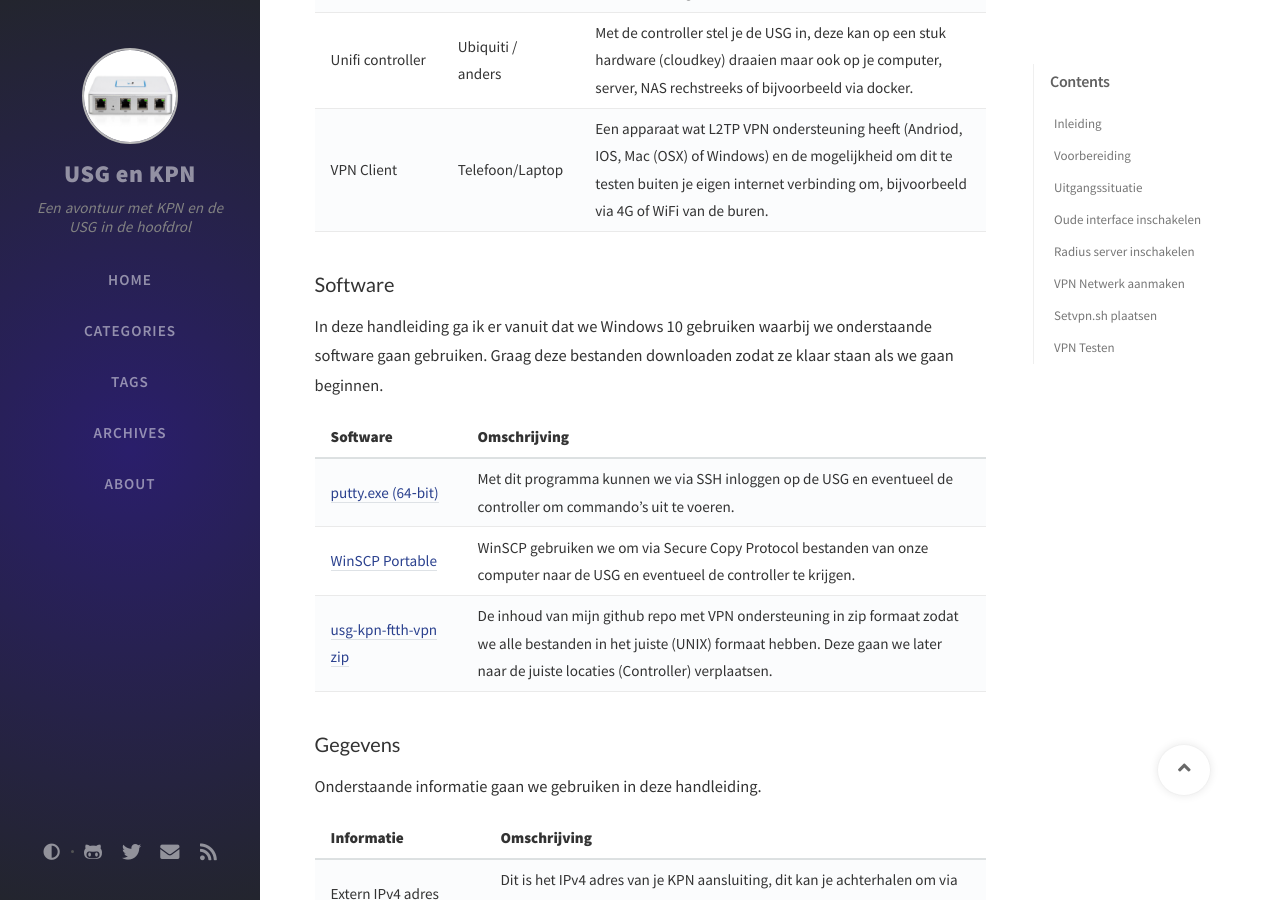
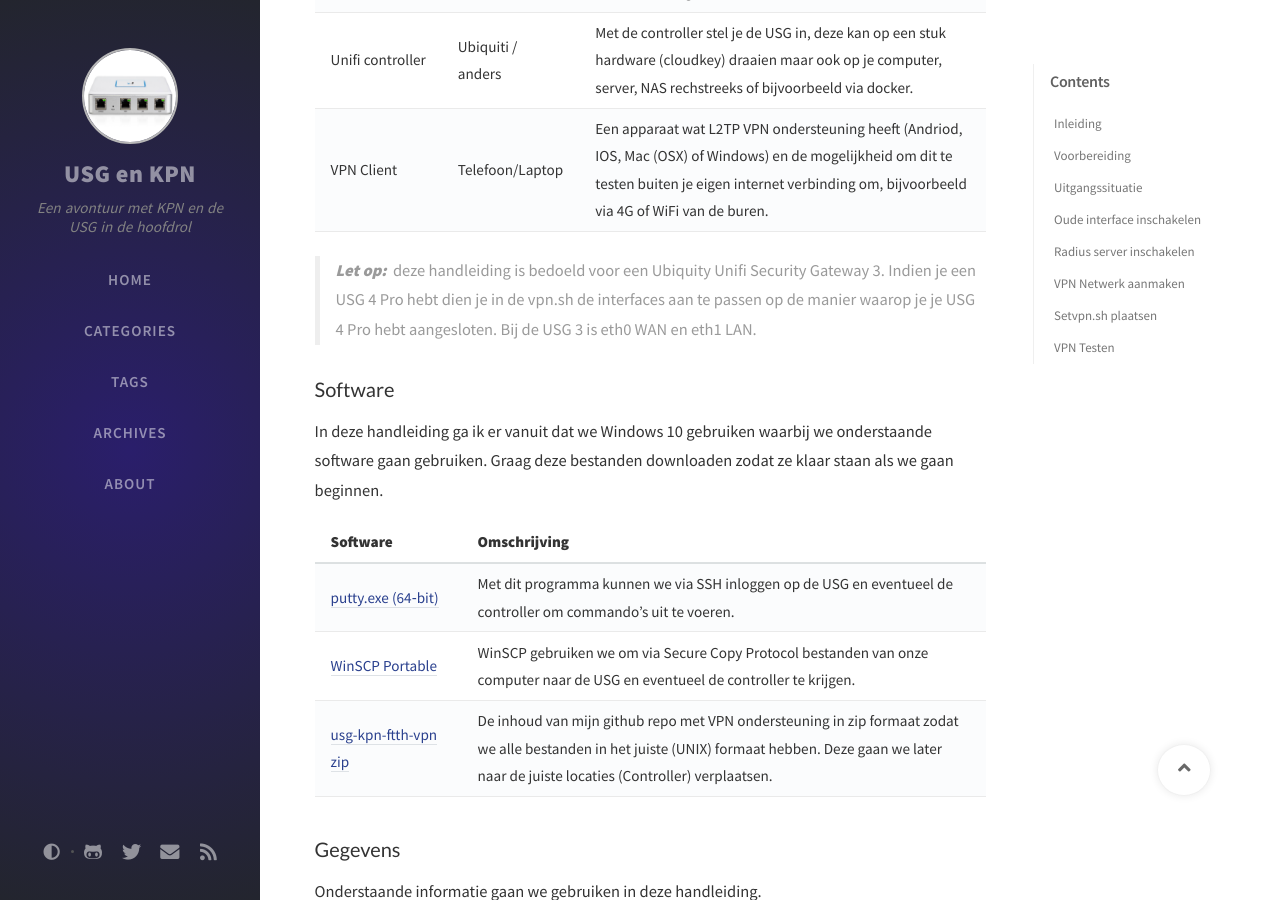
Before and after one commit to coolhva/usg-kpn-ftth, a Jekyll site: the page built from _posts/2021-01-18-unifi-security-gateway-kpn-l2tp-vpn.md, in a window 1280 px wide and 900 px high, scrolled down 1000 px. Built offline with Jekyll 4.4.1, drawn with Linux system fonts in a browser that asks for light colours; nearby versions of some CDN libraries; comment, search, counter and statistics services are not loaded.

Commit message:
Update 2021-01-18-unifi-security-gateway-kpn-l2tp-vpn.md

```diff
--- a/_posts/2021-01-18-unifi-security-gateway-kpn-l2tp-vpn.md
+++ b/_posts/2021-01-18-unifi-security-gateway-kpn-l2tp-vpn.md
@@ -30,6 +30,8 @@
 |USG&nbsp;Router|Ubiquiti|Dit is de Ubiquiti Unifi security gateway (USG) die internet en IPTV verzorgt.|
 |Unifi&nbsp;controller|Ubiquiti / anders|Met de controller stel je de USG in, deze kan op een stuk hardware (cloudkey) draaien maar ook op je computer, server, NAS rechstreeks of bijvoorbeeld via docker.|
 |VPN Client|Telefoon/Laptop|Een apparaat wat L2TP VPN ondersteuning heeft (Andriod, IOS, Mac (OSX) of Windows) en de mogelijkheid om dit te testen buiten je eigen internet verbinding om, bijvoorbeeld via 4G of WiFi van de buren.|
+
+> ***Let op:*** deze handleiding is bedoeld voor een Ubiquity Unifi Security Gateway 3. Indien je een USG 4 Pro hebt dien je in de vpn.sh de interfaces aan te passen op de manier waarop je je USG 4 Pro hebt aangesloten. Bij de USG 3 is eth0 WAN en eth1 LAN.
 
 ### Software
 
```
